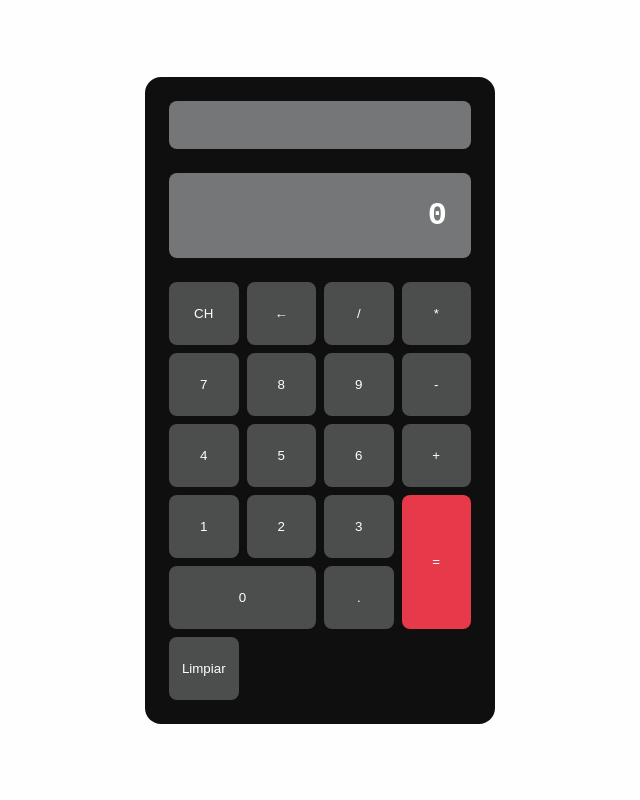
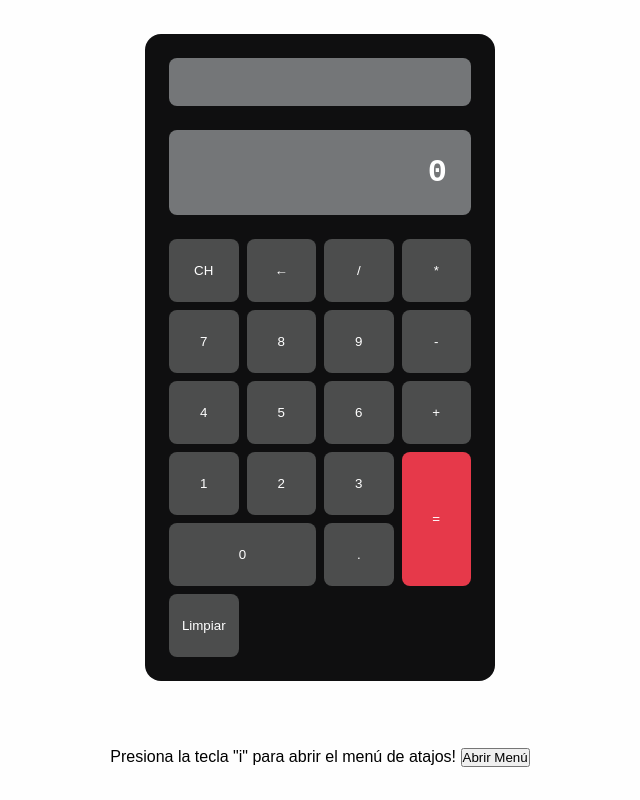
Before and after one commit to JonatanAn12/ADSO, a plain HTML site: page index.html in a window 1280 px wide. Shown: the whole page, without its empty margins (320-960 px from the left). Drawn offline with Linux system fonts and the light colour scheme; some packages are replaced by stand-ins of ours; a script that the page names is missing.

Commit message:
Se agregó footer y el cdn para las alertas

```diff
--- a/index.html
+++ b/index.html
@@ -32,8 +32,13 @@
         <button class="btn" value=".">.</button>
         <button id="Escape" class="btn" onclick=" handleClearKey()" value="Escape">Limpiar</button>
     </div>
+    <footer>
+        Presiona la tecla "i" para abrir el menú de atajos!
+        <button id="buttonInfo">Abrir Menú</button>
+    </footer>
 
     <script src="Main.js"></script>
+    <script src="https://cdn.jsdelivr.net/npm/sweetalert2@11"></script>
 </body>
 
 </html>
```
